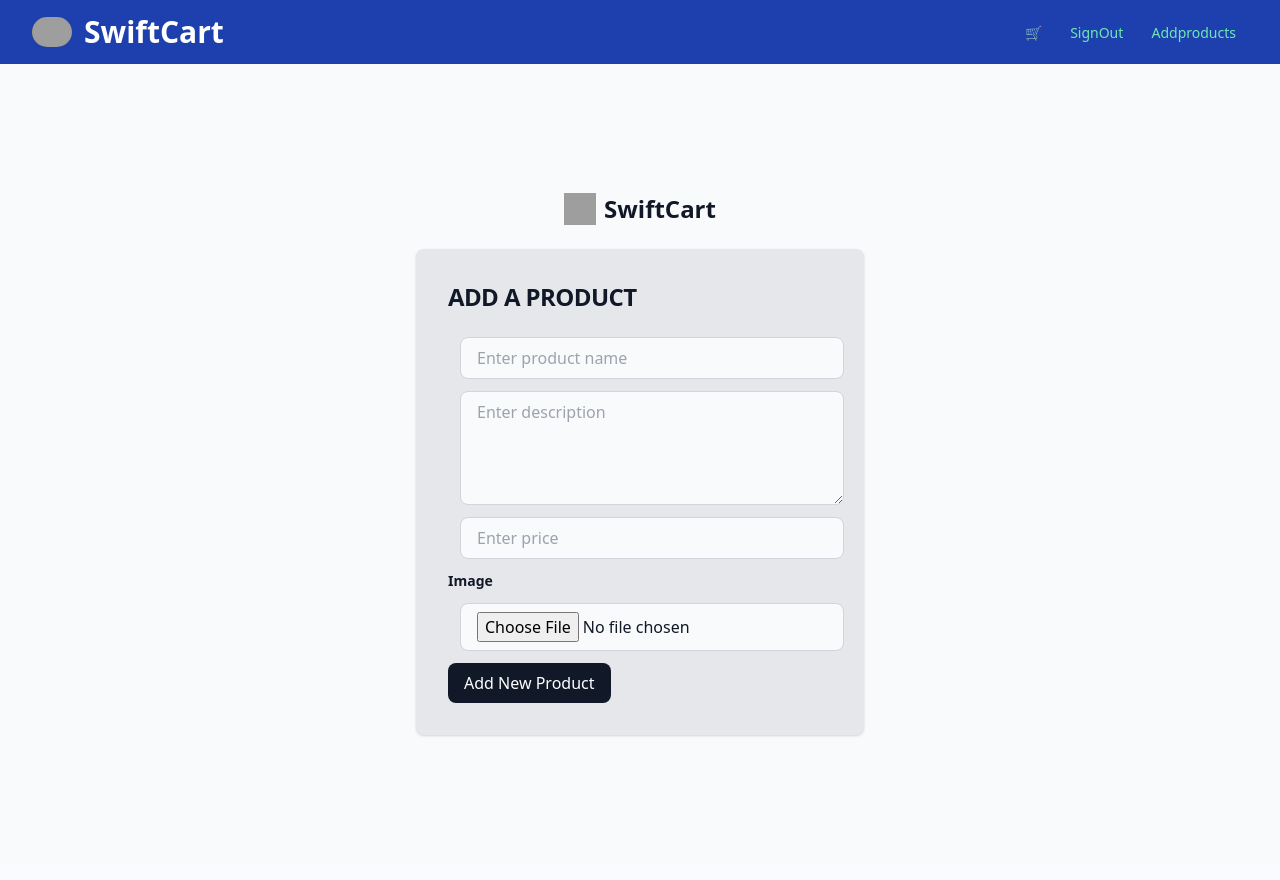
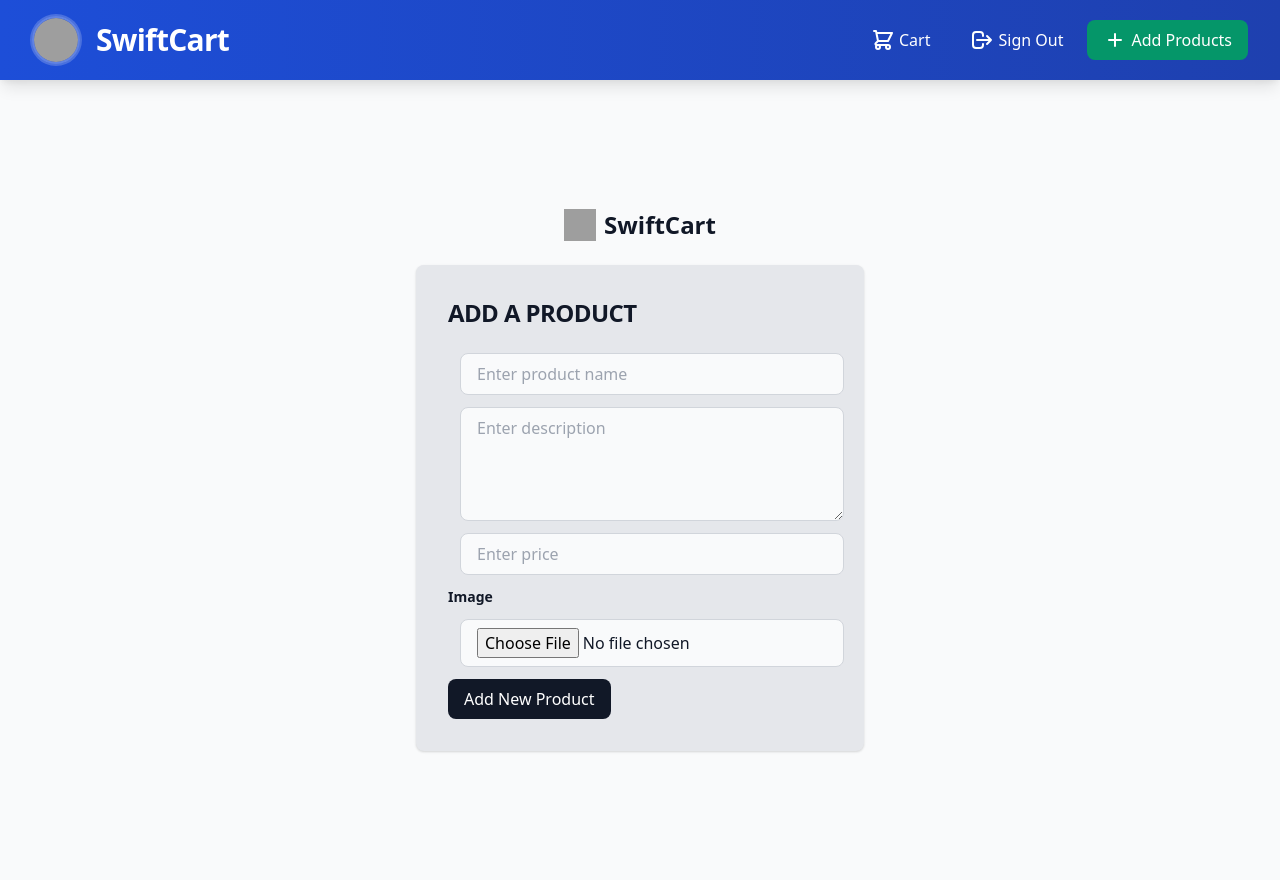
Before and after one commit to Akshaysonu916/ecommerce, a Django app: page /addproducts/ in a window 1280 px wide. Before the commit the page ends 737 px from the top, so only its background shows below. Run offline with Django 5.2, Linux system fonts and the light colour scheme; a user stored in the database is signed in; grey boxes are pictures that could not be loaded.

Commit message:
4nd commit

```diff
--- a/template/navbar.html
+++ b/template/navbar.html
@@ -1,32 +1,61 @@
-
 <body>
-    <nav class="bg-blue-800 mx-auto max-w-7xl px-2 sm:px-6 lg:px-8 relative flex h-16 items-center justify-between" >
-        <div class="flex shrink-0 items-center">
-            <div class="relative flex rounded-full bg-gray-800 text-sm focus:outline-none focus:ring-2 focus:ring-white focus:ring-offset-2 focus:ring-offset-gray-800"  aria-expanded="false" aria-haspopup="true">
-                <span class="absolute -inset-1.5"></span>
-                <a href="{% url 'home' %} ">
-                <img class="rounded-full w-10" src="https://t3.ftcdn.net/jpg/03/14/85/06/360_F_314850659_2aQLerz30kWj78tqpaGSbzYD6sAUmuDf.jpg">
+    <nav class="bg-gradient-to-r from-blue-700 to-blue-800 shadow-lg mx-auto max-w-7xl px-4 sm:px-6 lg:px-8 relative flex h-20 items-center justify-between">
+        <!-- Logo and Brand -->
+        <div class="flex items-center space-x-4">
+            <div class="flex shrink-0 items-center transform hover:scale-105 transition duration-200">
+                <a href="{% url 'home' %}" class="relative flex rounded-full ring-2 ring-white ring-opacity-20 hover:ring-opacity-40 focus:outline-none">
+                    <span class="absolute -inset-1.5"></span>
+                    <img class="rounded-full w-12 h-12 object-cover border-2 border-white border-opacity-30"
+                         src="https://t3.ftcdn.net/jpg/03/14/85/06/360_F_314850659_2aQLerz30kWj78tqpaGSbzYD6sAUmuDf.jpg"
+                         alt="SwiftCart Logo">
                 </a>
             </div>
+
+            <a href="{% url 'home' %}" class="hidden sm:block">
+                <span class="text-3xl font-bold text-white font-sans tracking-tight">SwiftCart</span>
+            </a>
         </div>
-        <div class="flex flex-1 items-center justify-center sm:items-stretch sm:justify-start hidden sm:ml-3 sm:block flex space-x-4 ">
-            <a href="{% url 'home' %} " class="text-3xl font-bold text-white">SwiftCart</a>
-        </div>
-        <div class="ml-3">
 
+        <!-- Navigation Links -->
+        <div class="flex items-center space-x-2">
             {% if user.is_authenticated %}
-            <a href="{% url "view_cart" %}" class="rounded-md px-3 py-2 text-sm font-medium text-green-300 hover:bg-gray-700 hover:text-white">🛒</a>
-            <a href="{% url "signout" %}" class="rounded-md px-3 py-2 text-sm font-medium text-green-300 hover:bg-gray-700 hover:text-white">SignOut</a>
+                <a href="{% url 'view_cart' %}" class="relative px-4 py-2 rounded-lg text-white hover:bg-blue-600 transition-colors duration-200 flex items-center">
+                    <svg xmlns="http://www.w3.org/2000/svg" class="h-6 w-6" fill="none" viewBox="0 0 24 24" stroke="currentColor">
+                        <path stroke-linecap="round" stroke-linejoin="round" stroke-width="2" d="M3 3h2l.4 2M7 13h10l4-8H5.4M7 13L5.4 5M7 13l-2.293 2.293c-.63.63-.184 1.707.707 1.707H17m0 0a2 2 0 100 4 2 2 0 000-4zm-8 2a2 2 0 11-4 0 2 2 0 014 0z" />
+                    </svg>
+                    <span class="ml-1 hidden sm:inline">Cart</span>
+                </a>
+
+                <a href="{% url 'signout' %}" class="px-4 py-2 rounded-lg text-white hover:bg-blue-600 transition-colors duration-200 flex items-center">
+                    <svg xmlns="http://www.w3.org/2000/svg" class="h-6 w-6" fill="none" viewBox="0 0 24 24" stroke="currentColor">
+                        <path stroke-linecap="round" stroke-linejoin="round" stroke-width="2" d="M17 16l4-4m0 0l-4-4m4 4H7m6 4v1a3 3 0 01-3 3H6a3 3 0 01-3-3V7a3 3 0 013-3h4a3 3 0 013 3v1" />
+                    </svg>
+                    <span class="ml-1 hidden sm:inline">Sign Out</span>
+                </a>
             {% else %}
-            <a href="{% url "signin" %}"class="rounded-md px-3 py-2 text-sm font-medium text-green-300 hover:bg-gray-700 hover:text-white">Signin</a>
-            <a href="{% url "signup" %}" class="rounded-md px-3 py-2 text-sm font-medium text-green-300 hover:bg-gray-700 hover:text-white">Signup</a>
-            {% endif %}
-            {% if user.is_superuser %}
-            <a href="{% url "addproducts" %}" class="rounded-md px-3 py-2 text-sm font-medium text-green-300 hover:bg-gray-700 hover:text-white">Addproducts</a>
+                <a href="{% url 'signin' %}" class="px-4 py-2 rounded-lg text-white hover:bg-blue-600 transition-colors duration-200 flex items-center">
+                    <svg xmlns="http://www.w3.org/2000/svg" class="h-6 w-6" fill="none" viewBox="0 0 24 24" stroke="currentColor">
+                        <path stroke-linecap="round" stroke-linejoin="round" stroke-width="2" d="M11 16l-4-4m0 0l4-4m-4 4h14m-5 4v1a3 3 0 01-3 3H6a3 3 0 01-3-3V7a3 3 0 013-3h7a3 3 0 013 3v1" />
+                    </svg>
+                    <span class="ml-1 hidden sm:inline">Sign In</span>
+                </a>
+
+                <a href="{% url 'signup' %}" class="px-4 py-2 rounded-lg bg-blue-600 text-white hover:bg-blue-500 transition-colors duration-200 flex items-center">
+                    <svg xmlns="http://www.w3.org/2000/svg" class="h-6 w-6" fill="none" viewBox="0 0 24 24" stroke="currentColor">
+                        <path stroke-linecap="round" stroke-linejoin="round" stroke-width="2" d="M18 9v3m0 0v3m0-3h3m-3 0h-3m-2-5a4 4 0 11-8 0 4 4 0 018 0zM3 20a6 6 0 0112 0v1H3v-1z" />
+                    </svg>
+                    <span class="ml-1 hidden sm:inline">Sign Up</span>
+                </a>
             {% endif %}
 
-
+            {% if user.is_superuser %}
+                <a href="{% url 'addproducts' %}" class="px-4 py-2 rounded-lg bg-green-600 text-white hover:bg-green-500 transition-colors duration-200 flex items-center">
+                    <svg xmlns="http://www.w3.org/2000/svg" class="h-6 w-6" fill="none" viewBox="0 0 24 24" stroke="currentColor">
+                        <path stroke-linecap="round" stroke-linejoin="round" stroke-width="2" d="M12 6v6m0 0v6m0-6h6m-6 0H6" />
+                    </svg>
+                    <span class="ml-1 hidden sm:inline">Add Products</span>
+                </a>
+            {% endif %}
         </div>
     </nav>
-
 </body>
```
Also changed, not shown: db.sqlite3.
